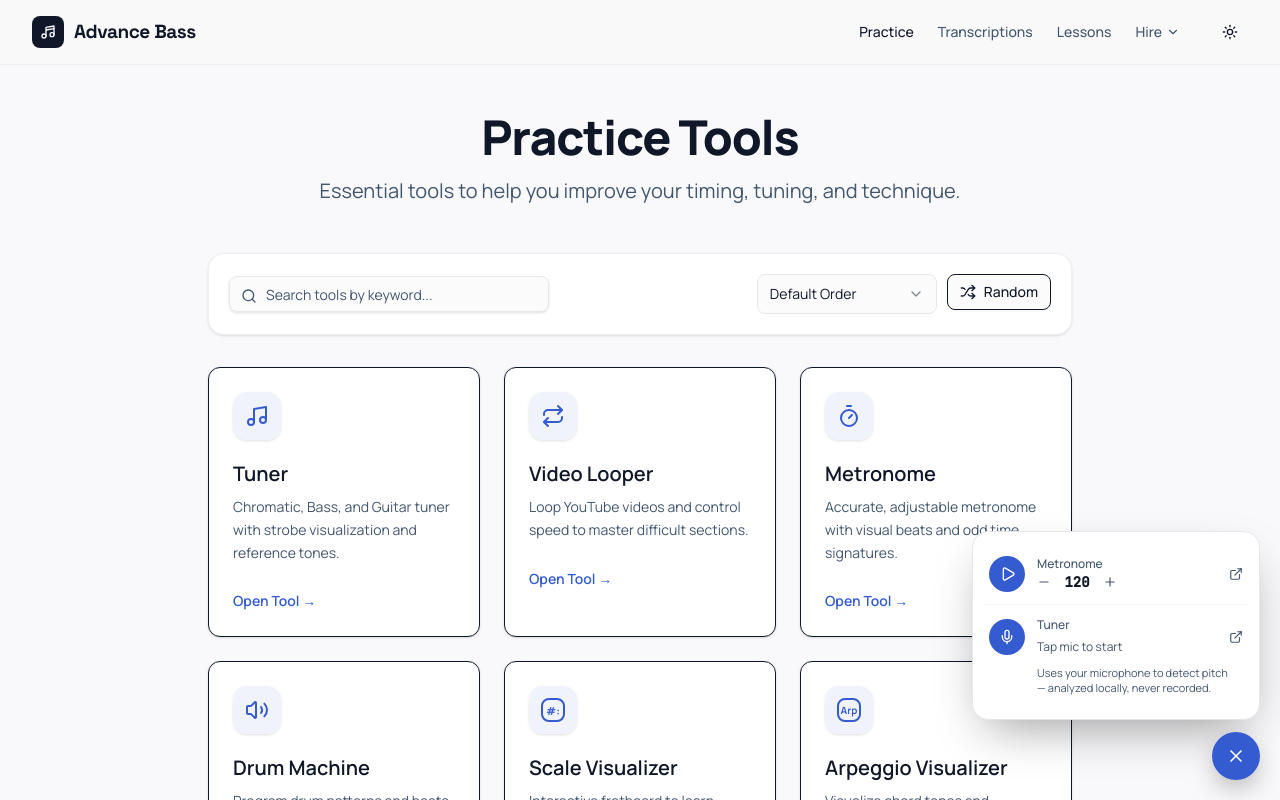
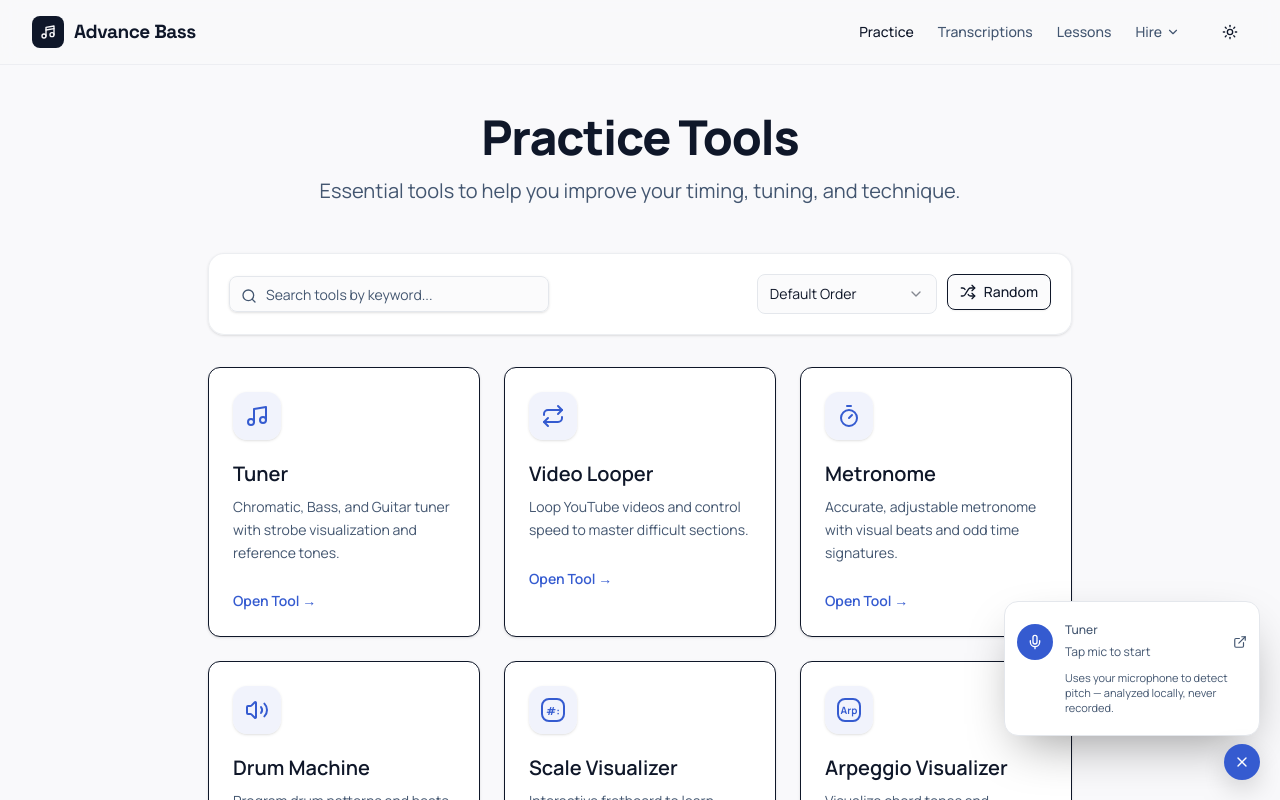
Before and after one commit to resonantdoghouse/advancebass, a Next.js app: page /tools in a window 1280 px wide. Both pictures are taken after a click on the button 1236 px from the left and 756 px from the top of the page. Shown: the top 800 px of the page. Built offline with nearby package versions, Linux system fonts and the light colour scheme.

Commit message:
fix(dock): drop redundant metronome, shrink floating tuner toggle
Metronome widget didn't make sense on drum-machine/strudel/ear-training
pages and the FAB was oversized and distracting everywhere else.

```diff
--- a/src/components/tools/dock/ToolsDock.tsx
+++ b/src/components/tools/dock/ToolsDock.tsx
@@ -2,33 +2,32 @@
 
 import { useState } from "react";
 import { usePathname } from "next/navigation";
-import { Music4, X } from "lucide-react";
-import { DockMetronome } from "@/components/tools/dock/DockMetronome";
+import { Mic, X } from "lucide-react";
 import { DockTuner } from "@/components/tools/dock/DockTuner";
 
 export function ToolsDock() {
   const [isOpen, setIsOpen] = useState(false);
   const pathname = usePathname();
 
-  const onMetronomePage = pathname.startsWith("/tools/metronome");
   const onTunerPage = pathname.startsWith("/tools/tuner");
 
+  if (onTunerPage) return null;
+
   return (
-    <div className="fixed bottom-5 right-5 z-40 flex flex-col items-end gap-3">
+    <div className="fixed bottom-5 right-5 z-40 flex flex-col items-end gap-2">
       {isOpen && (
-        <div className="w-72 rounded-[16px] border border-border bg-card shadow-[0_20px_50px_-15px_rgba(0,0,0,0.4)] p-3 divide-y divide-border/50">
-          {!onMetronomePage && <DockMetronome />}
-          {!onTunerPage && <DockTuner />}
+        <div className="w-64 rounded-[14px] border border-border bg-card shadow-[0_20px_50px_-15px_rgba(0,0,0,0.4)] p-2">
+          <DockTuner />
         </div>
       )}
 
       <button
         onClick={() => setIsOpen((v) => !v)}
-        aria-label={isOpen ? "Close practice dock" : "Open practice dock"}
+        aria-label={isOpen ? "Close tuner" : "Open tuner"}
         aria-expanded={isOpen}
-        className="w-12 h-12 rounded-full bg-primary text-primary-foreground shadow-[0_10px_30px_-8px_rgba(0,0,0,0.5)] flex items-center justify-center hover:opacity-90 transition-opacity"
+        className="w-9 h-9 rounded-full bg-primary text-primary-foreground shadow-[0_10px_30px_-8px_rgba(0,0,0,0.5)] flex items-center justify-center hover:opacity-90 transition-opacity"
       >
-        {isOpen ? <X className="h-5 w-5" /> : <Music4 className="h-5 w-5" />}
+        {isOpen ? <X className="h-4 w-4" /> : <Mic className="h-4 w-4" />}
       </button>
     </div>
   );
```
